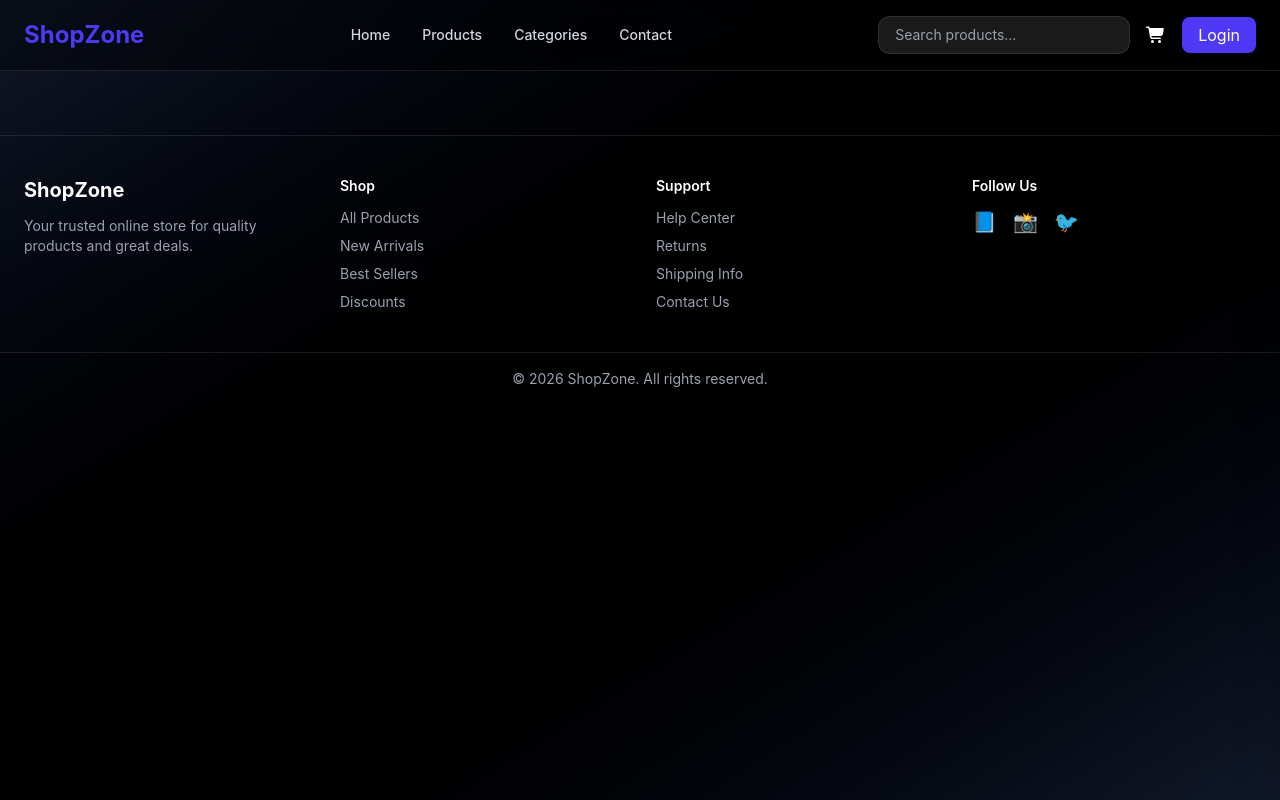
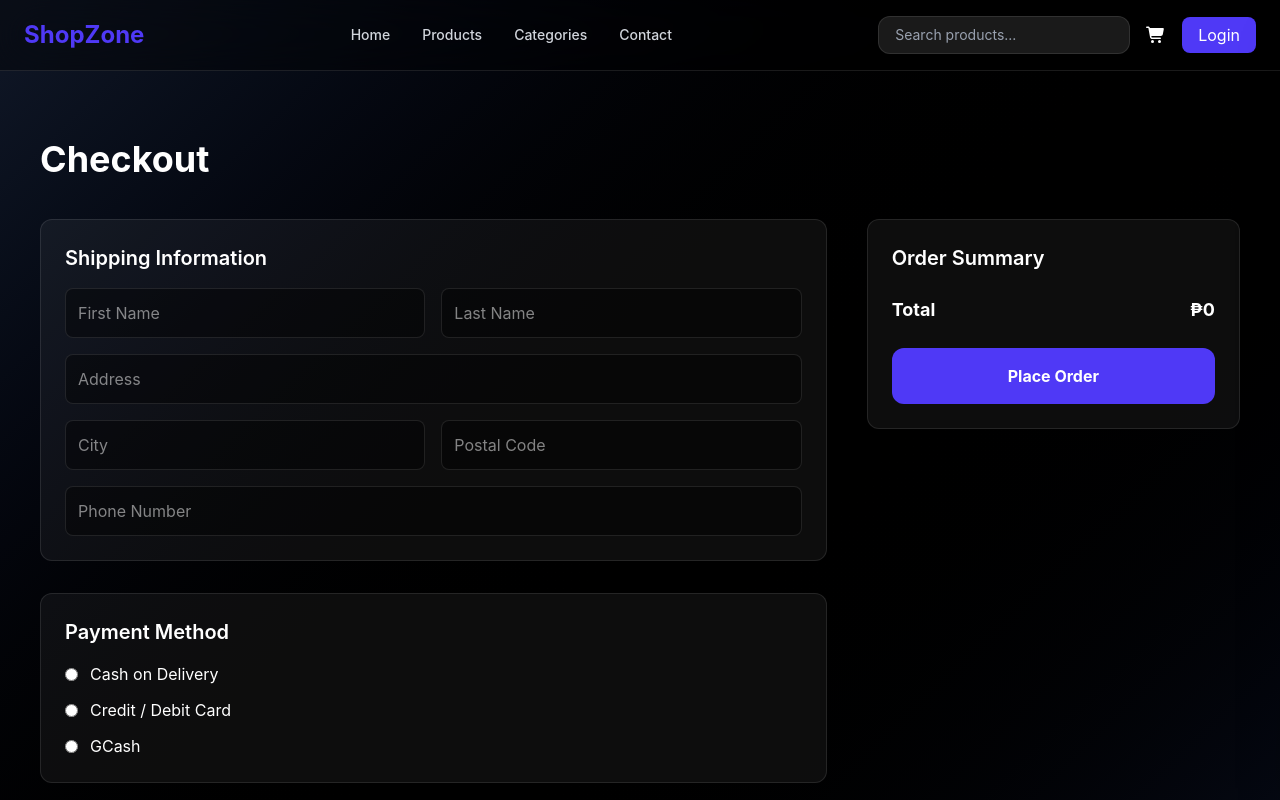
Before and after one commit to Mark-Alexis-Posadas/ecommerce-ts, a React app: page /checkout in a window 1280 px wide. Shown: the top 800 px of the page. Built offline with nearby package versions, Linux system fonts and the light colour scheme; the HTML template or start-up script is replaced by a standard one.

Commit message:
[feat] added checkout apge and order success page

```diff
--- a/src/App.tsx
+++ b/src/App.tsx
@@ -7,7 +7,8 @@ import HomePage from "./pages/HomePage";
 import ProductPage from "./pages/ProductPage";
 import Categories from "./pages/Categories";
 import Contact from "./pages/Contact";
-
+import CheckoutPage from "./pages/CheckoutPage";
+import OrderSuccess from "./pages/OrderSuccessPage";
 const App = () => {
   return (
     <div className="min-h-screen bg-linear-to-br from-gray-900 via-black to-gray-900 text-white">
@@ -18,6 +19,8 @@ const App = () => {
         <Route path="/products" element={<ProductPage />} />
         <Route path="/categories" element={<Categories />} />
         <Route path="/contact" element={<Contact />} />
+        <Route path="/checkout" element={<CheckoutPage />} />
+        <Route path="/order-success" element={<OrderSuccess />} />
       </Routes>
 
       <Footer />
--- a/src/components/ui/Cart.tsx
+++ b/src/components/ui/Cart.tsx
@@ -1,5 +1,5 @@
 import type { CartItem } from "../../types/product";
-
+import { Link } from "react-router-dom";
 type CartProps = {
   isOpen: boolean;
   onClose: () => void;
@@ -71,9 +71,12 @@ const Cart = ({ isOpen, onClose, cartItems }: CartProps) => {
           </span>
         </div>
 
-        <button className="w-full bg-indigo-600 py-3 rounded-xl font-semibold hover:bg-indigo-500 transition">
+        <Link
+          to="/checkout"
+          className="w-full bg-indigo-600 py-3 rounded-xl font-semibold hover:bg-indigo-500 transition"
+        >
           Checkout
-        </button>
+        </Link>
       </div>
     </div>
   );
--- /dev/null
+++ b/src/pages/CheckoutPage.tsx
@@ -0,0 +1,114 @@
+import { useCart } from "../context/CartContext";
+import { useNavigate } from "react-router-dom";
+const CheckoutPage = () => {
+  const { cartItems } = useCart();
+
+  const total = cartItems.reduce(
+    (sum, item) => sum + item.price * item.quantity,
+    0,
+  );
+
+  const navigate = useNavigate();
+
+  const handlePlaceOrder = () => {
+    // dito pwede mo i-clear cart
+    navigate("/order-success");
+  };
+  return (
+    <div className="min-h-screen px-6 md:px-10 py-12 max-w-7xl mx-auto">
+      <h1 className="text-4xl font-bold mb-10">Checkout</h1>
+
+      <div className="grid md:grid-cols-3 gap-10">
+        {/* LEFT SIDE */}
+        <div className="md:col-span-2 space-y-8">
+          {/* Shipping Info */}
+          <div className="bg-white/5 p-6 rounded-xl border border-white/10">
+            <h2 className="text-xl font-semibold mb-4">Shipping Information</h2>
+
+            <div className="grid md:grid-cols-2 gap-4">
+              <input
+                className="p-3 rounded-lg bg-black/40 border border-white/10"
+                placeholder="First Name"
+              />
+              <input
+                className="p-3 rounded-lg bg-black/40 border border-white/10"
+                placeholder="Last Name"
+              />
+              <input
+                className="p-3 rounded-lg bg-black/40 border border-white/10 md:col-span-2"
+                placeholder="Address"
+              />
+              <input
+                className="p-3 rounded-lg bg-black/40 border border-white/10"
+                placeholder="City"
+              />
+              <input
+                className="p-3 rounded-lg bg-black/40 border border-white/10"
+                placeholder="Postal Code"
+              />
+              <input
+                className="p-3 rounded-lg bg-black/40 border border-white/10 md:col-span-2"
+                placeholder="Phone Number"
+              />
+            </div>
+          </div>
+
+          {/* Payment Method */}
+          <div className="bg-white/5 p-6 rounded-xl border border-white/10">
+            <h2 className="text-xl font-semibold mb-4">Payment Method</h2>
+
+            <div className="space-y-3">
+              <label className="flex items-center gap-3">
+                <input type="radio" name="payment" />
+                Cash on Delivery
+              </label>
+
+              <label className="flex items-center gap-3">
+                <input type="radio" name="payment" />
+                Credit / Debit Card
+              </label>
+
+              <label className="flex items-center gap-3">
+                <input type="radio" name="payment" />
+                GCash
+              </label>
+            </div>
+          </div>
+        </div>
+
+        {/* RIGHT SIDE */}
+        <div className="bg-white/5 p-6 rounded-xl border border-white/10 h-fit">
+          <h2 className="text-xl font-semibold mb-6">Order Summary</h2>
+
+          <div className="space-y-4">
+            {cartItems.map((item) => (
+              <div
+                key={item.id}
+                className="flex justify-between text-sm border-b border-white/10 pb-2"
+              >
+                <span>
+                  {item.name} x {item.quantity}
+                </span>
+                <span>₱{item.price * item.quantity}</span>
+              </div>
+            ))}
+          </div>
+
+          <div className="flex justify-between text-lg font-bold mt-6">
+            <span>Total</span>
+            <span>₱{total}</span>
+          </div>
+
+          <button
+            className="w-full mt-6 py-4 bg-indigo-600 rounded-xl font-bold hover:bg-indigo-500 transition"
+            onClick={handlePlaceOrder}
+          >
+            Place Order
+          </button>
+        </div>
+      </div>
+    </div>
+  );
+};
+
+export default CheckoutPage;
--- /dev/null
+++ b/src/pages/OrderSuccessPage.tsx
@@ -0,0 +1,26 @@
+import { Link } from "react-router-dom";
+
+const OrderSuccess = () => {
+  return (
+    <div className="min-h-screen flex flex-col items-center justify-center text-center px-6">
+      <div className="bg-white/5 p-10 rounded-2xl border border-white/10 max-w-lg">
+        <h1 className="text-4xl font-bold mb-4">🎉 Order Successful!</h1>
+
+        <p className="text-gray-300 mb-6">
+          Thank you for your purchase. Your order has been placed successfully.
+        </p>
+
+        <p className="text-sm text-gray-400 mb-8">Order #392184</p>
+
+        <Link
+          to="/products"
+          className="px-6 py-3 bg-indigo-600 rounded-xl font-semibold hover:bg-indigo-500 transition"
+        >
+          Continue Shopping
+        </Link>
+      </div>
+    </div>
+  );
+};
+
+export default OrderSuccess;
```
